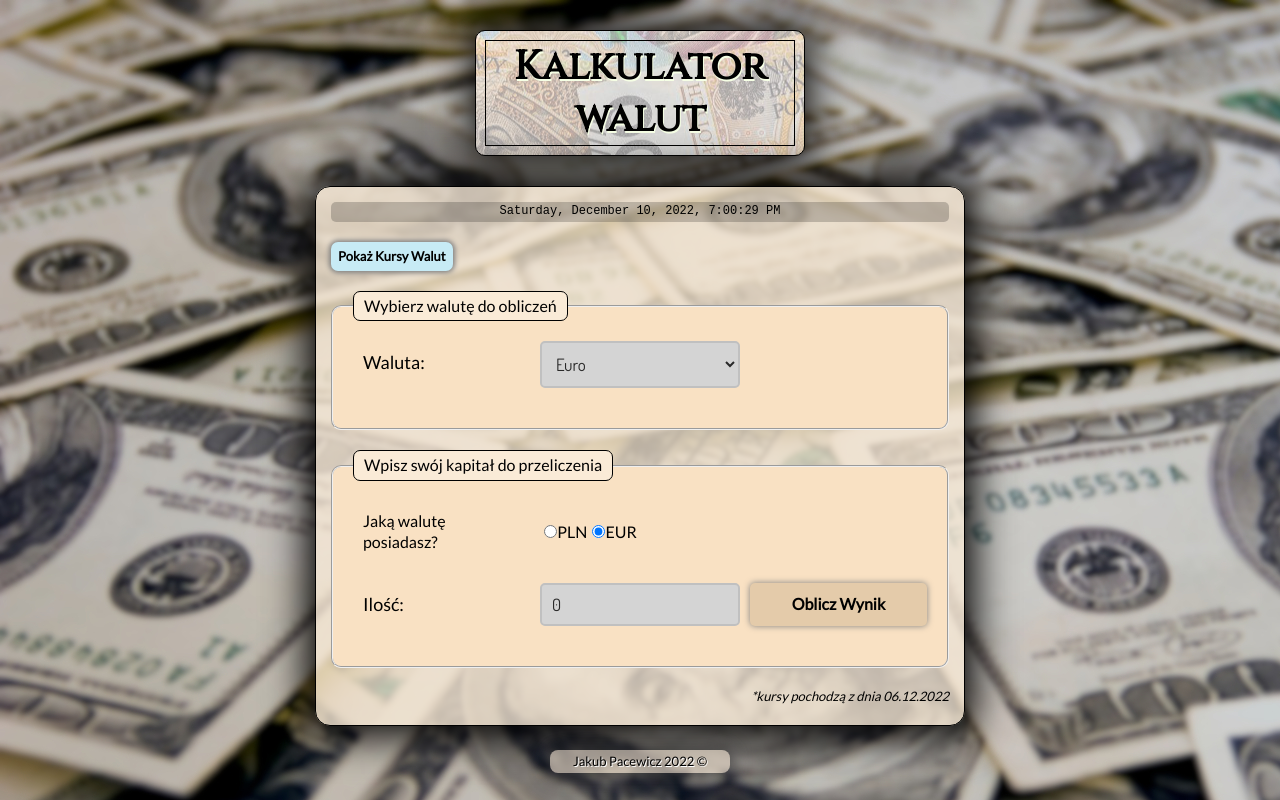
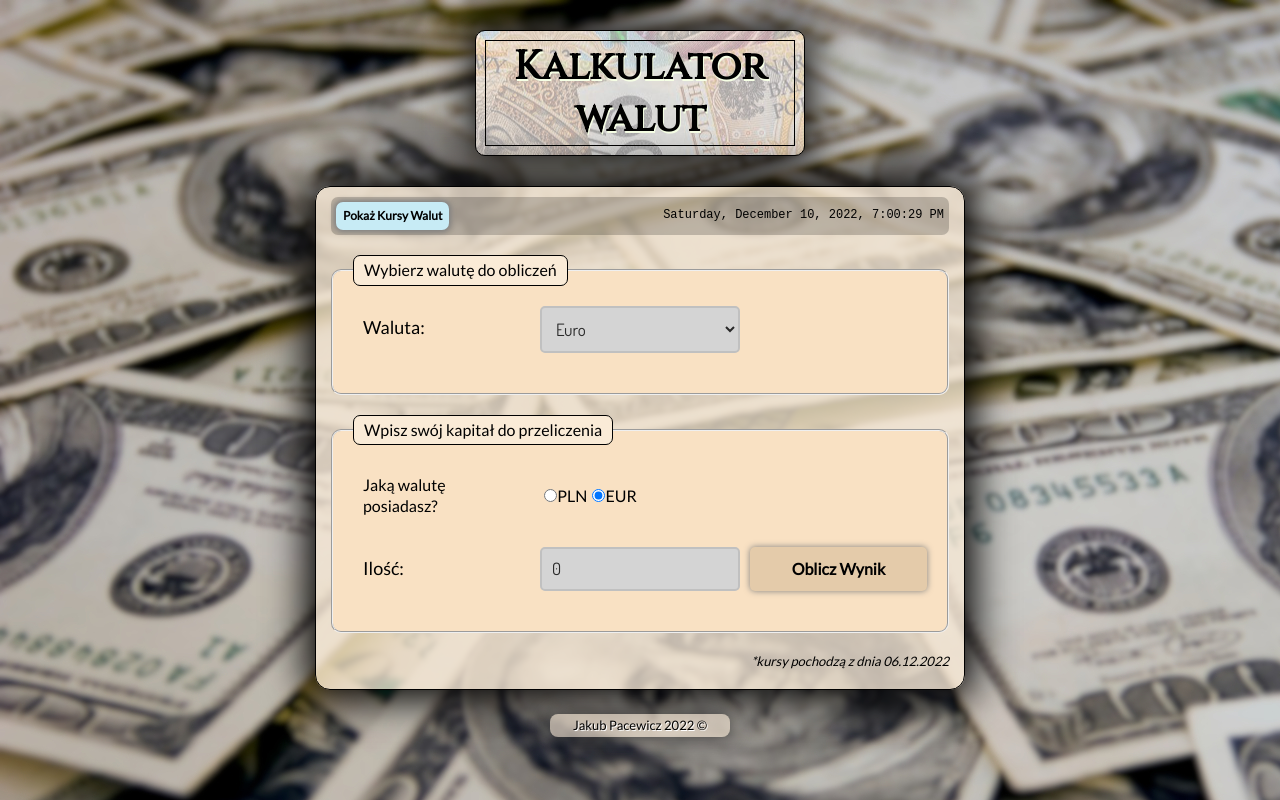
Before and after one commit to pecet3/currencyConverter-react, a React (Create React App) app: page / in a window 1280 px wide. Built offline with nearby package versions, Linux system fonts and the light colour scheme; a web font is replaced by a local one.

Commit message:
moved button and date to one component

```diff
--- a/src/App/App.js
+++ b/src/App/App.js
@@ -23,10 +23,11 @@ function App() {
     <>
       <Header title="Kalkulator walut" />
       <Main>
-        <Section content={<ShowDate />} />
+        {/* <Section content={<ShowDate />} /> */}
         <RatesButton
           showRates={showRates}
           setShowRates={setShowRates}
+          showDate= {<ShowDate />}
         />
         <Section
           content={showRates ? <List /> : ""}
--- a/src/App/RatesButton/index.js
+++ b/src/App/RatesButton/index.js
@@ -1,14 +1,19 @@
 import "./style.css"
 
-const RatesButton = ({ showRates, setShowRates }) => {
+const RatesButton = ({ showRates, setShowRates, showDate}) => {
     const onClickButton = () => {
         setShowRates(!showRates);
     }
     return (
+        <>
+        <div className="buttonAndDate">
         <button
             onClick={onClickButton} className="ratesButton">
             {showRates ? "Ukryj" : "Pokaż"} Kursy Walut
         </button>
+        {showDate}
+        </div>
+        </>
     )
 }
 export default RatesButton;
--- a/src/App/RatesButton/style.css
+++ b/src/App/RatesButton/style.css
@@ -1,14 +1,24 @@
+.buttonAndDate{
+    background-color: rgba(0, 0, 0, 0.2);
+    padding: 2px;
+    border-radius: 7px;
+    display:flex;
+    align-items: center;
+    justify-content: space-between;
+    padding: 5px;
+    margin-top: 5px;
+}
 .ratesButton{
     border:none;
     padding: 7px;
-    margin-top: 10px;
     background-color: hsl(193, 70%, 87%);
     border-radius: 7px;
     font-weight: 600;
-    font-size: 13px;
+    font-size: 12px;
     transition: .3s;
     color: rgb(0, 0, 0);
     box-shadow: 0px 0px 5px 2px gray;
+    align-self: flex-start;
 
 }
 
--- a/src/App/ShowDate/style.css
+++ b/src/App/ShowDate/style.css
@@ -1,8 +1,5 @@
 .date{
-    text-align: center;
-    background-color: rgba(0, 0, 0, 0.2);
-    padding: 2px;
-    border-radius: 5px;
     font-family: 'Martian Mono', monospace;
     font-size: 12px;
+    justify-self: flex-end;
 }
```
